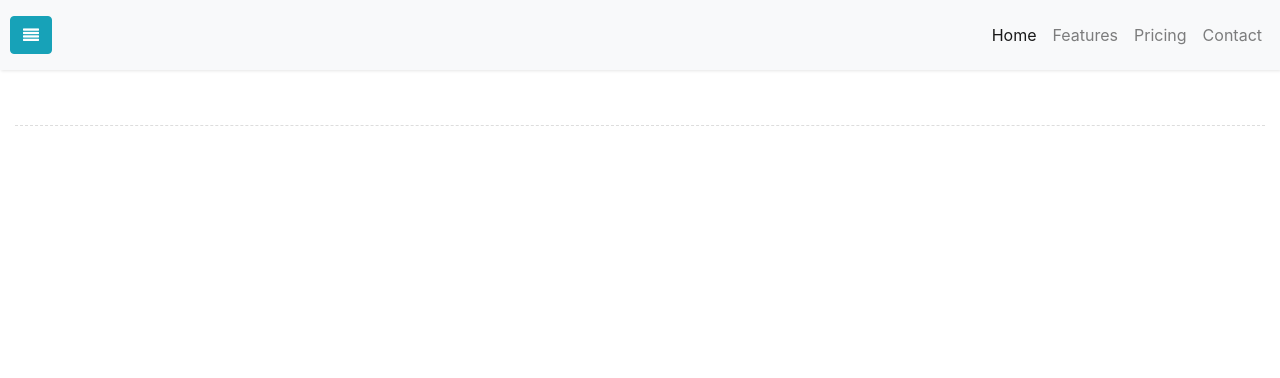
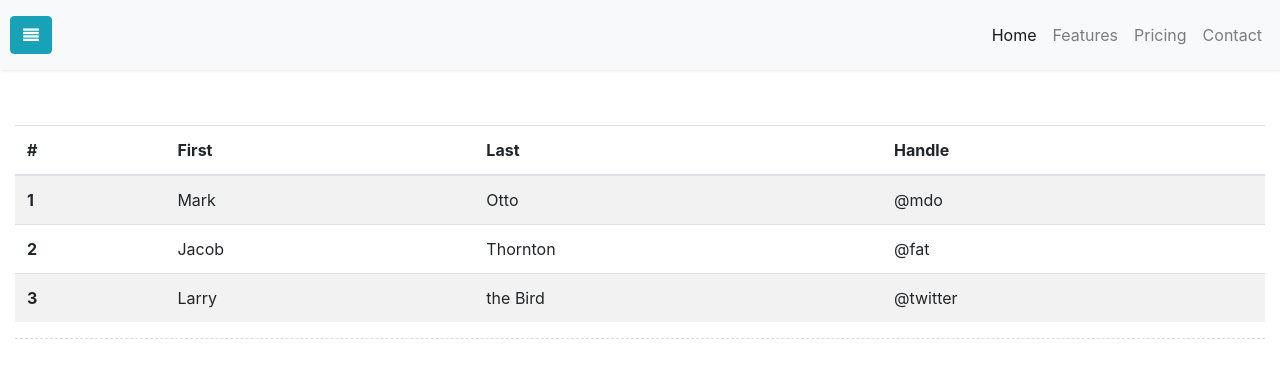
Before and after one commit to cesarcastmore/uam, an Angular app: page /componente-raiz in a window 1280 px wide. Before the commit this address led to /. Shown: the top 378 px of the page. Built offline with nearby package versions, Linux system fonts and the light colour scheme.

Commit message:
estamos cargando un componente del modulo raiz

```diff
--- a/src/app/app-routing.module.ts
+++ b/src/app/app-routing.module.ts
@@ -1,7 +1,12 @@
 import { NgModule } from '@angular/core';
 import { RouterModule, Routes } from '@angular/router';
+import { ComponentRootComponent } from './component-root/component-root.component';
 
-const routes: Routes = [];
+const routes: Routes = [{
+  path:'componente-raiz',
+  component: ComponentRootComponent
+
+}];
 
 @NgModule({
   imports: [RouterModule.forRoot(routes)],
--- a/src/app/app.component.ts
+++ b/src/app/app.component.ts
@@ -1,5 +1,6 @@
 import { Component } from '@angular/core';
 import { Menu } from './models/menu';
+import { ComponentRootComponent } from './component-root/component-root.component';
 
 @Component({
   selector: 'app-root',
@@ -15,101 +16,19 @@ export class AppComponent {
     {
       title: 'Modulos',
       key: 'modulos',
-      children: [
-        {
-          title: 'Componente de Modulos Externos',
-          path: 'external_component'
-        }, {
-          title: 'Componentes Externos Web',
-          path: 'web_component',
-          required_auth: true
-        }, {
-          title: 'Modulo Carga Lenta',
-          path: 'editor'
-        }, {
-          title: 'Componentes Internos',
-          path: 'internal_component'
-        }
+      children: [{
+        title: 'Componente del modulo raiz',
+        path: 'componente-raiz'
+      }
       ]
+    }
 
-    },
-
-    {
-      title: 'Routing',
-      key: 'routing',
-      required_auth: true,
-      children: [{
-        title: 'Parametros',
-        path: 'routing_params'
-      }, {
-        title: 'Productos',
-        path: 'productos'
-      }]
-
-    },
-
-    {
-      title: 'Observable',
-      key: 'observable',
-      children: [{
-        title: 'Weather',
-        path: 'observable/weather'
-      }, {
-        title: 'Carrito',
-        path: 'observable/carrito'
-      }, {
-        title: 'Movie DB',
-        path: 'observable/moviedb',
-        required_auth: true
-      },{
-        title: 'Factura',
-        path: 'observable/factura'
-      }]
-
-    },
-    {
-      title: 'Eventos',
-      path: 'events'
-    },
-    {
-      title: 'Template',
-      key: 'template',
-      required_auth: true,
-      children: [{
-        title: 'Content',
-        path: 'template/content'
-      },{
-        title: 'loading',
-        path: 'template/loading'
-      },{
-        title: 'views',
-        path: 'template/views'
-      }, {
-        title: 'Dynamic Components',
-        path: 'template/dynamic-components'
-      }]
-    },
-
-      {
-        title: 'Change Detection',
-        key: 'change',
-        children: [{
-          title: 'Reference',
-          path: 'change-detection-ref'
-        },{
-          title: 'Push',
-          path: 'change-detection-push'
-        }]
-    },
-    {
-      title: 'Usuario',
-      path: 'usuarios'
-    }];
+  ];
 
 
-    constructor(){
+  constructor() {
 
-    }
+  }
 
 
 }
--- a/src/app/app.module.ts
+++ b/src/app/app.module.ts
@@ -3,10 +3,12 @@ import { BrowserModule } from '@angular/platform-browser';
 
 import { AppRoutingModule } from './app-routing.module';
 import { AppComponent } from './app.component';
+import { ComponentRootComponent } from './component-root/component-root.component';
 
 @NgModule({
   declarations: [
-    AppComponent
+    AppComponent,
+    ComponentRootComponent
   ],
   imports: [
     BrowserModule,
--- /dev/null
+++ b/src/app/component-root/component-root.component.html
@@ -0,0 +1,30 @@
+<table class="table table-striped">
+    <thead>
+        <tr>
+            <th scope="col">#</th>
+            <th scope="col">First</th>
+            <th scope="col">Last</th>
+            <th scope="col">Handle</th>
+        </tr>
+    </thead>
+    <tbody>
+        <tr>
+            <th scope="row">1</th>
+            <td>Mark</td>
+            <td>Otto</td>
+            <td>@mdo</td>
+        </tr>
+        <tr>
+            <th scope="row">2</th>
+            <td>Jacob</td>
+            <td>Thornton</td>
+            <td>@fat</td>
+        </tr>
+        <tr>
+            <th scope="row">3</th>
+            <td>Larry</td>
+            <td>the Bird</td>
+            <td>@twitter</td>
+        </tr>
+    </tbody>
+</table>
--- /dev/null
+++ b/src/app/component-root/component-root.component.ts
@@ -0,0 +1,15 @@
+import { Component, OnInit } from '@angular/core';
+
+@Component({
+  selector: 'app-component-root',
+  templateUrl: './component-root.component.html',
+  styleUrls: ['./component-root.component.css']
+})
+export class ComponentRootComponent implements OnInit {
+
+  constructor() { }
+
+  ngOnInit(): void {
+  }
+
+}
```
Also changed, not shown: src/app/component-root/component-root.component.css (added), 1 other file (tests, documents, lock files or other folders).
